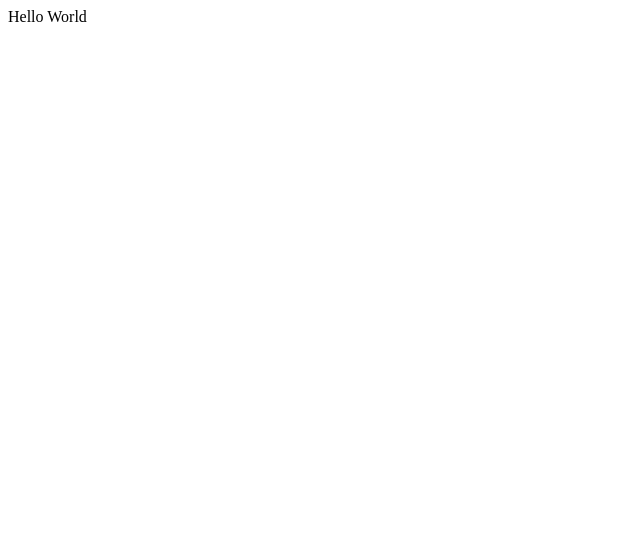
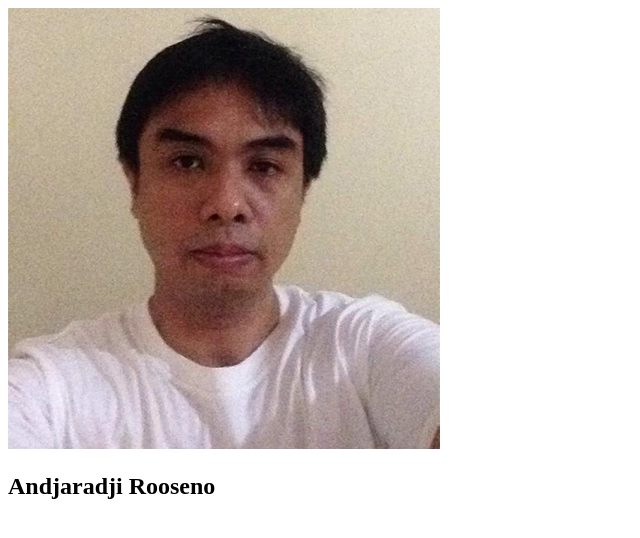
Before and after one commit to Andjaradji/Git-Practice, a plain HTML site: page index.html in a window 1280 px wide. Shown: the whole page, without its empty margins (0-640 px from the left). Drawn offline with Linux system fonts and the light colour scheme.

Commit message:
Add tag in index html for profile picture and profile name

```diff
--- a/index.html
+++ b/index.html
@@ -4,7 +4,10 @@
   </head>
 
   <body>
-    Hello World
+    <div>
+    <img src="images/MyPicSquare.png" alt="profile picture"/>
+    <h2>Andjaradji Rooseno</h2>
+    </div>
   </body>
 
 </html>
```
